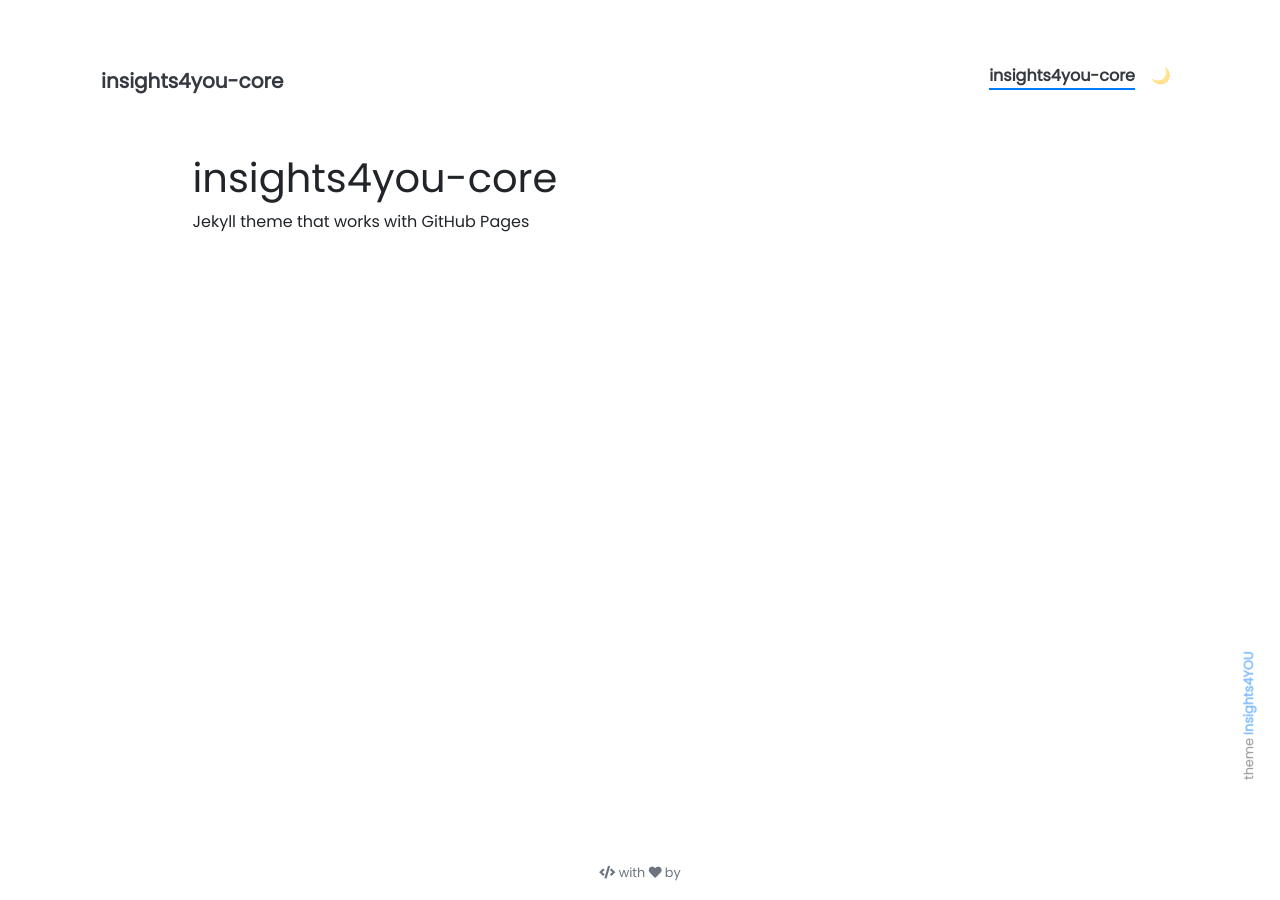
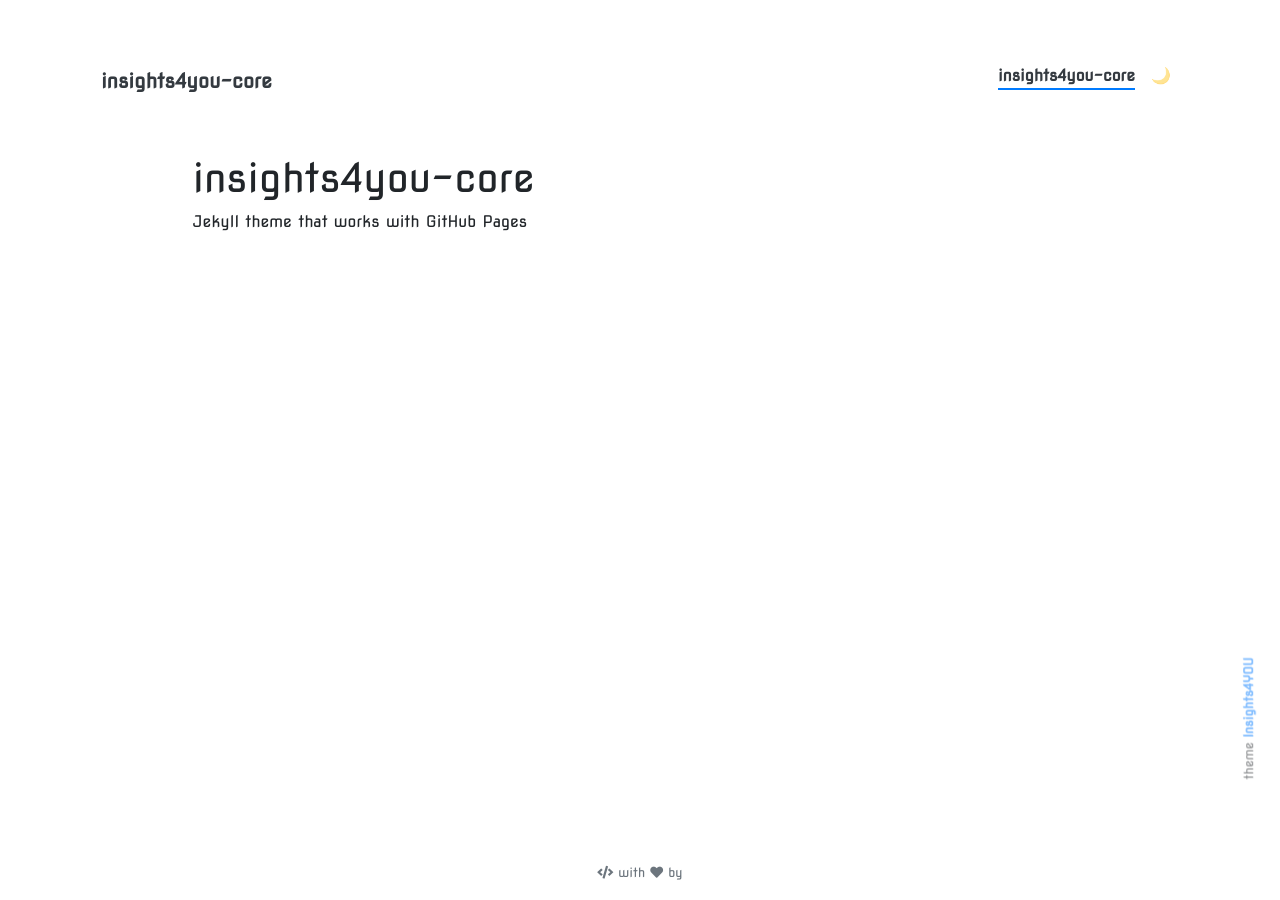
Before and after one commit to marciopaiva/insights4you-core, a Jekyll site: the page built from README.md, in a window 1280 px wide. Built offline with Jekyll 4.4.1, drawn with Linux system fonts in a browser that asks for light colours; our own code applies the rules of GitHub Pages for plain Markdown files.

Commit message:
Update footer theme repository link, change font to Nova Square, and add Faraday dependency

```diff
--- a/_includes/footer.html
+++ b/_includes/footer.html
@@ -8,7 +8,7 @@
   {% include social.html %}
 
   {%- assign theme_name = "Insights4YOU" -%}
-  {%- assign theme_repo = "https://github.com/marciopaiva/Insights4YOU" -%}
+  {%- assign theme_repo = "https://github.com/marciopaiva/insights4you-core" -%}
   <small id="attribution">
     theme <a href="{{ theme_repo }}">{{ theme_name }}</a>
   </small>
--- a/_sass/_base.scss
+++ b/_sass/_base.scss
@@ -3,7 +3,7 @@ html {
 }
 
 body {
-  font-family: "Poppins", sans-serif;
+  font-family: "Nova Square", sans-serif;
 }
 
 .badge {
--- a/_sass/insights4you.scss
+++ b/_sass/insights4you.scss
@@ -1,7 +1,8 @@
 @charset "utf-8";
 
 // Custom Fonts
-@import url('https://fonts.googleapis.com/css?family=Poppins');
+// @import url('https://fonts.googleapis.com/css?family=Poppins');
+@import url('https://fonts.googleapis.com/css2?family=Nova+Square&display=swap');
 
 // Import partials from `sass_dir` (defaults to `_sass`)
 @import "variables",
```
Also changed, not shown: insights4you-jekyll-theme.gemspec.
